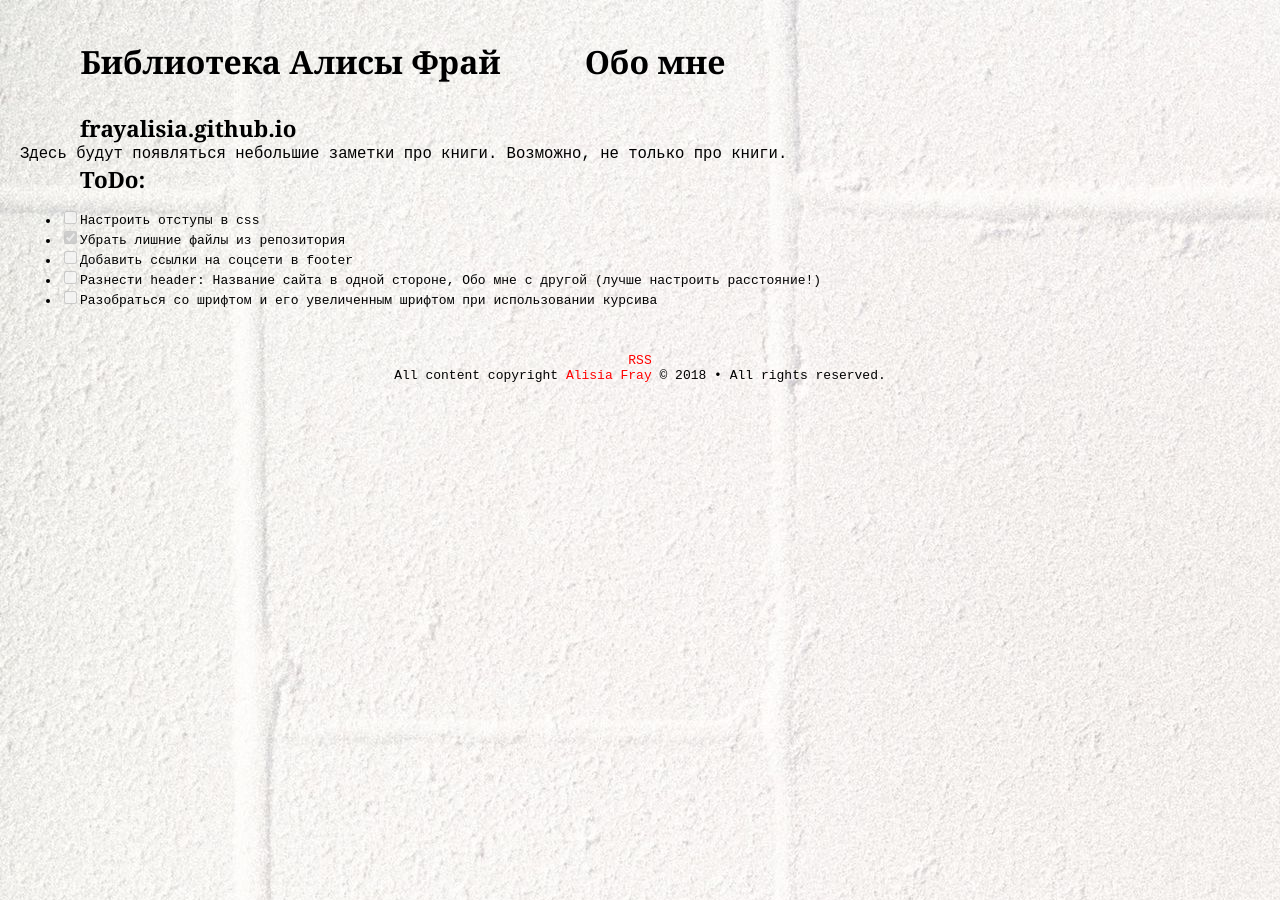
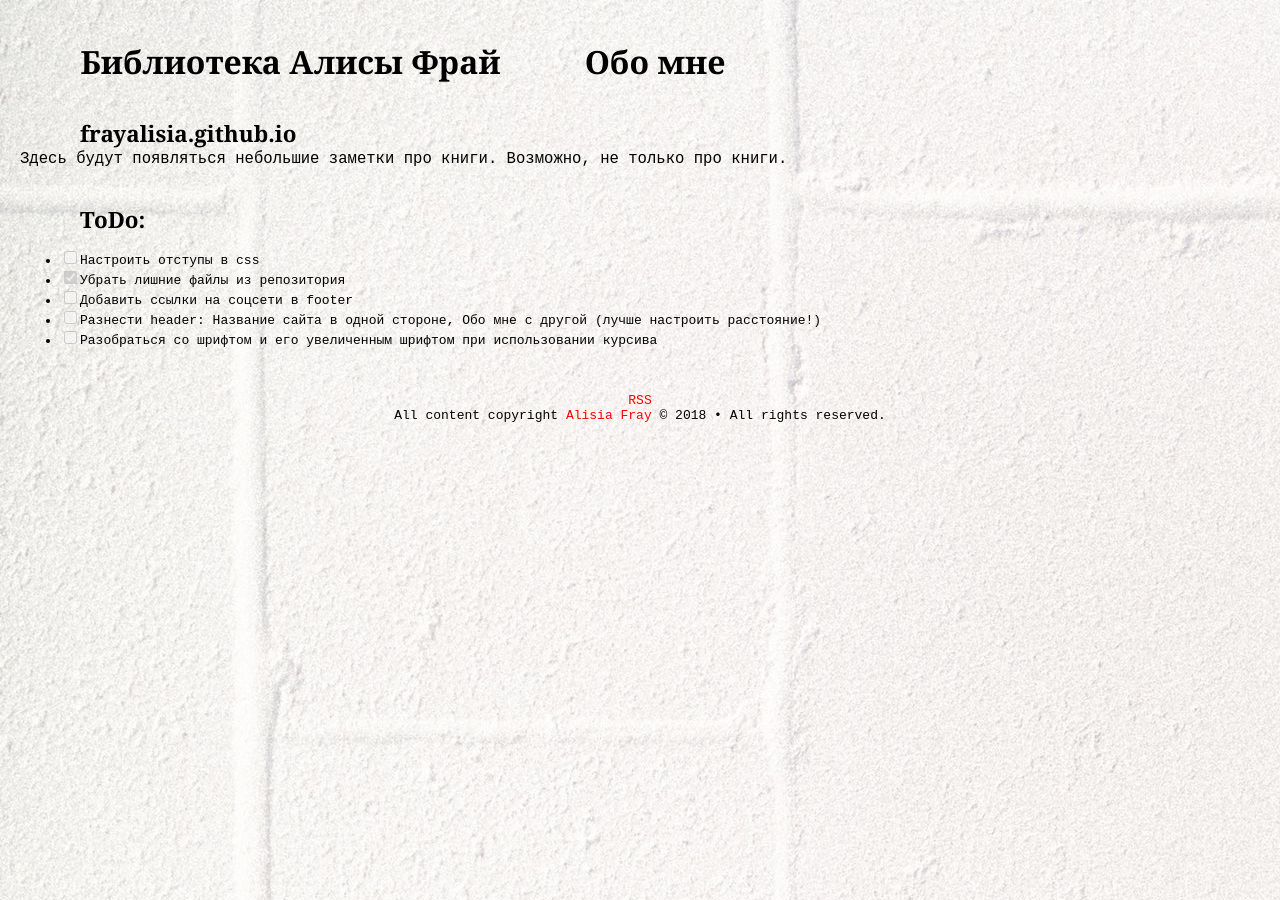
Before and after one commit to frayalisia/frayalisia.github.io, a Jekyll site: the page built from README.md, in a window 1280 px wide. Built offline with Jekyll 4.4.1, drawn with Linux system fonts in a browser that asks for light colours; our own code applies the rules of GitHub Pages for plain Markdown files.

Commit message:
Update main.scss

```diff
--- a/css/main.scss
+++ b/css/main.scss
@@ -35,18 +35,21 @@ body {
 
 h1, h2, h3, h4, h5, h6, p {
   margin: 0px;
+/*   padding-top: 10px; */
 }
 
 h1 {
     margin-left: 60px;
     font-size: 1.4em;
     font-family: Georgia;
+    margin-top: 35px;
 }
 
 p.meta {
     margin-left: 60px;
     font-size: 1.2em;
     line-height: 1.3em;
+    margin-bottom: 20px;
 }
 
 p {
@@ -182,6 +185,7 @@ nav ul li a {
           flex: 1;
   border-top: 5px solid #eee;
   padding: ($spacing-unit * 2);
+  margin-left: 20px;
 }
 
 
```
